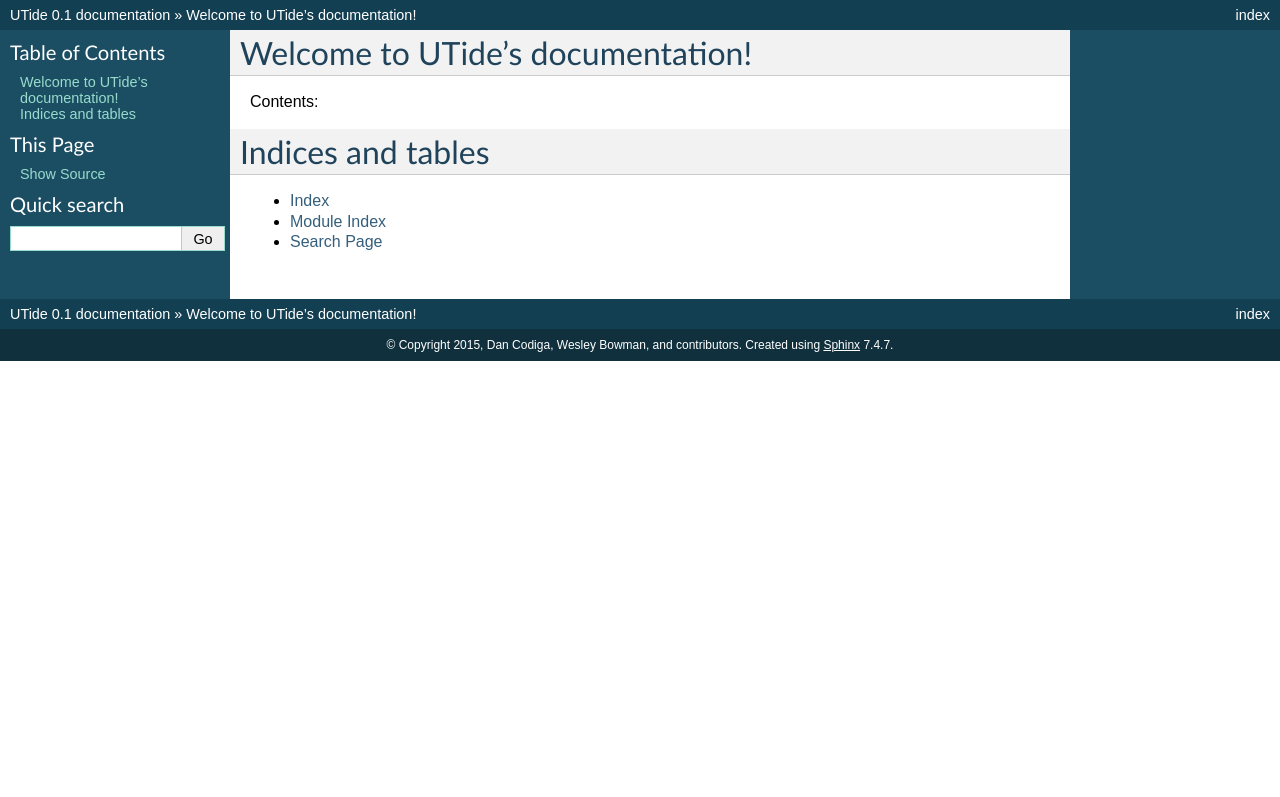
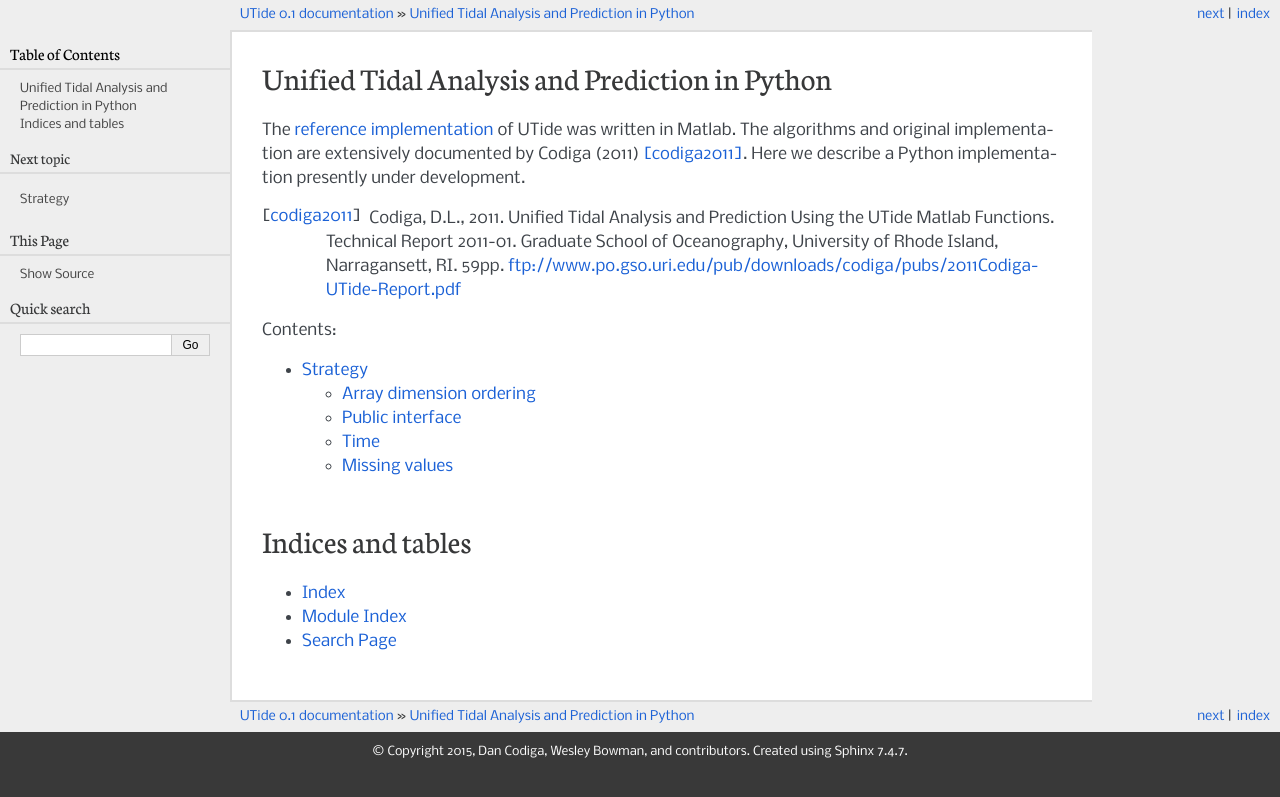
Before and after one commit to wesleybowman/UTide, a Sphinx documentation site: the page built from doc/index.rst, in a window 1280 px wide. Shown: the top 797 px of the page. Built offline with Sphinx 7.4.7, drawn with Linux system fonts in a browser that asks for light colours; some of the changed lines change nothing that is shown.

Commit message:
Add strategy.rst to doc

```diff
--- a/doc/conf.py
+++ b/doc/conf.py
@@ -105,7 +105,7 @@
 
 # The theme to use for HTML and HTML Help pages.  See the documentation for
 # a list of builtin themes.
-html_theme = 'default'
+html_theme = 'pyramid'
 
 # Theme options are theme-specific and customize the look and feel of a theme
 # further.  For a list of options available for each theme, see the
--- a/doc/index.rst
+++ b/doc/index.rst
@@ -3,15 +3,31 @@
    You can adapt this file completely to your liking, but it should at least
    contain the root `toctree` directive.
 
-Welcome to UTide's documentation!
-=================================
+Unified Tidal Analysis and Prediction in Python
+======================================================
+
+The `reference implementation`_ of UTide was written in
+Matlab.  The algorithms and original implementation are
+extensively documented by Codiga (2011) [codiga2011]_.  Here we
+describe a Python implementation presently under
+development.
+
+.. _reference implementation:
+    http://www.po.gso.uri.edu/~codiga/utide/utide.htm
+
+.. [codiga2011] Codiga, D.L., 2011. Unified Tidal Analysis and Prediction
+    Using the UTide Matlab Functions. Technical Report 2011-01.
+    Graduate School of Oceanography, University of Rhode Island,
+    Narragansett, RI. 59pp.
+    ftp://www.po.gso.uri.edu/pub/downloads/codiga/pubs/2011Codiga-UTide-Report.pdf
+
 
 Contents:
 
 .. toctree::
    :maxdepth: 2
 
-
+   strategy
 
 Indices and tables
 ==================
--- /dev/null
+++ b/doc/strategy.rst
@@ -0,0 +1,68 @@
+Strategy
+--------
+
+In translating the algorithms from Matlab to Python, the
+first step is generating a set of Python functions that
+mimic their Matlab counterparts.  Gradually, however, the
+code evolves to become closer to what might have been done
+if the original implementation had been in Python.
+
+Array dimension ordering
+^^^^^^^^^^^^^^^^^^^^^^^^
+One of the basic differences between Matlab and Python
+(including numpy) is that the former is built around
+matrices and linear algebra operations, while the core array
+data structure in numpy is the ndarray--an n-dimensional
+array, not a matrix.  Arithmetic operations are
+element-by-element.  A feature of ndarray operations is
+their ability to act as if dimensions were added to the left
+as needed to make the dimensions of two operands match.
+This is called 'broadcasting', and happens automatically.
+Dimensions can also be added to the right by explicit
+indexing.  The default broadcasting to the left matches
+another feature of numpy: by default, array storage is in C
+order, with the right-most index (the column index for a 2-D
+array) varying fastest.  This is
+in contrast to Matlab's Fortran order, with the left index
+(the row index) varying fastest.
+
+To take full advantage of numpy broadcasting, we will need to
+assume that the time index is on the right for arrays with
+more than one dimension.  This is the opposite of the Matlab
+UTide case.
+
+Public interface
+^^^^^^^^^^^^^^^^
+The package is called `utide`, and presently has a very
+simple interface, with two function: `solve` and
+`reconstruct`.  These are simply English spellings of their
+slightly shortened Matlab counterparts.  Everything else
+should be considered to be private, regardless of whether it
+has a leading underscore.
+
+There is an overwhelming number of options; we might be able
+to find ways of making this interface friendlier.
+
+Options are being held internally in a `dict`.  We might
+switch to using a `Bunch` or similar more flexible
+structure.
+
+Time
+^^^^
+Presently, time inputs are assumed to be Matlab `datenum`
+arrays.  We need to make this more flexible, at the very
+least including the ability to handle time in days since a
+specified epoch. An array of Python datetime objects could
+be supported, but this is not top priority. At some point
+we will presumably handle the numpy datetime64 dtype, but we
+can wait until it has been reworked and is no longer in a
+semi-broken experimental state.  We will also need to
+investigate handling whatever Pandas produces.
+
+Missing values
+^^^^^^^^^^^^^^^
+We will add support for masked array inputs to the public
+functions; the degree to
+which masked arrays will be used internally is open to
+discussion, but most likely their internal use will be at
+most highly localized.
```
